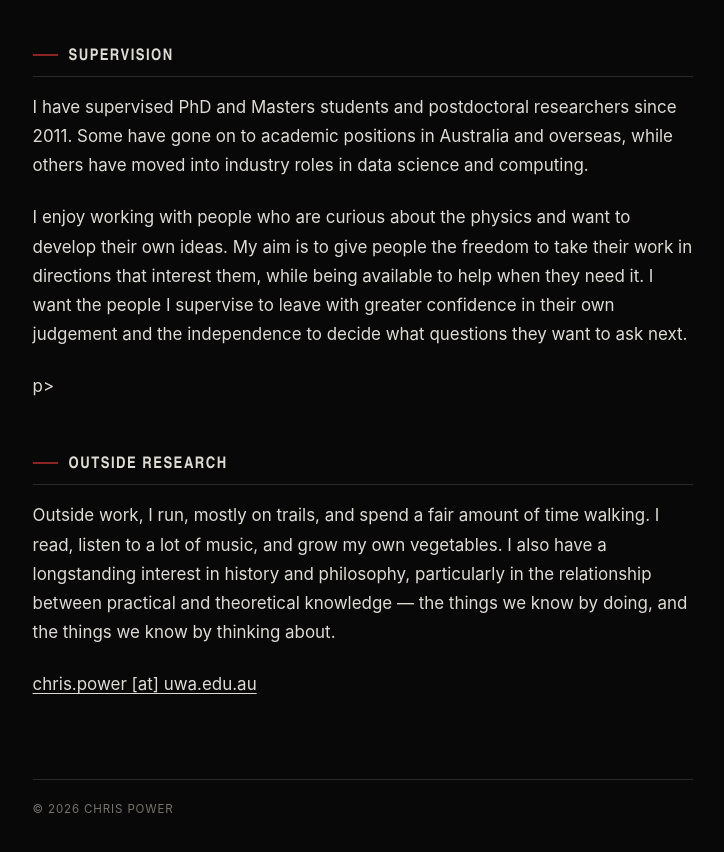
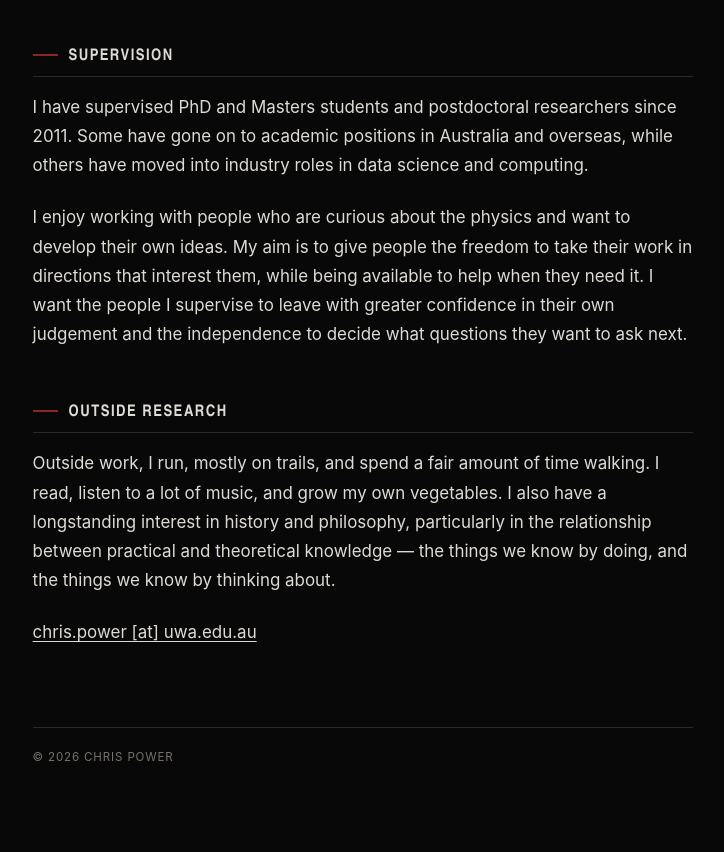
Before and after one commit to doctorcbpower/doctorcbpower.github.io, a Jekyll site: the page built from about.html, in a window 1280 px wide and 900 px high, scrolled down 1884 px. Shown: the top 852 px of the window, without its empty margins (277-1001 px from the left). Built offline with Jekyll 4.4.1, drawn with Linux system fonts in a browser that asks for light colours.

```diff
--- a/about.html
+++ b/about.html
@@ -28,7 +28,7 @@ description: "About Chris Power, cosmologist and computational astrophysicist at
 
 <p>I have supervised PhD and Masters students and postdoctoral researchers since 2011. Some have gone on to academic positions in Australia and overseas, while others have moved into industry roles in data science and computing.</p>
 
-<p>I enjoy working with people who are curious about the physics and want to develop their own ideas. My aim is to give people the freedom to take their work in directions that interest them, while being available to help when they need it. I want the people I supervise to leave with greater confidence in their own judgement and the independence to decide what questions they want to ask next.</p>p>
+<p>I enjoy working with people who are curious about the physics and want to develop their own ideas. My aim is to give people the freedom to take their work in directions that interest them, while being available to help when they need it. I want the people I supervise to leave with greater confidence in their own judgement and the independence to decide what questions they want to ask next.</p>
 
 <h2>Outside research</h2>
 
```
